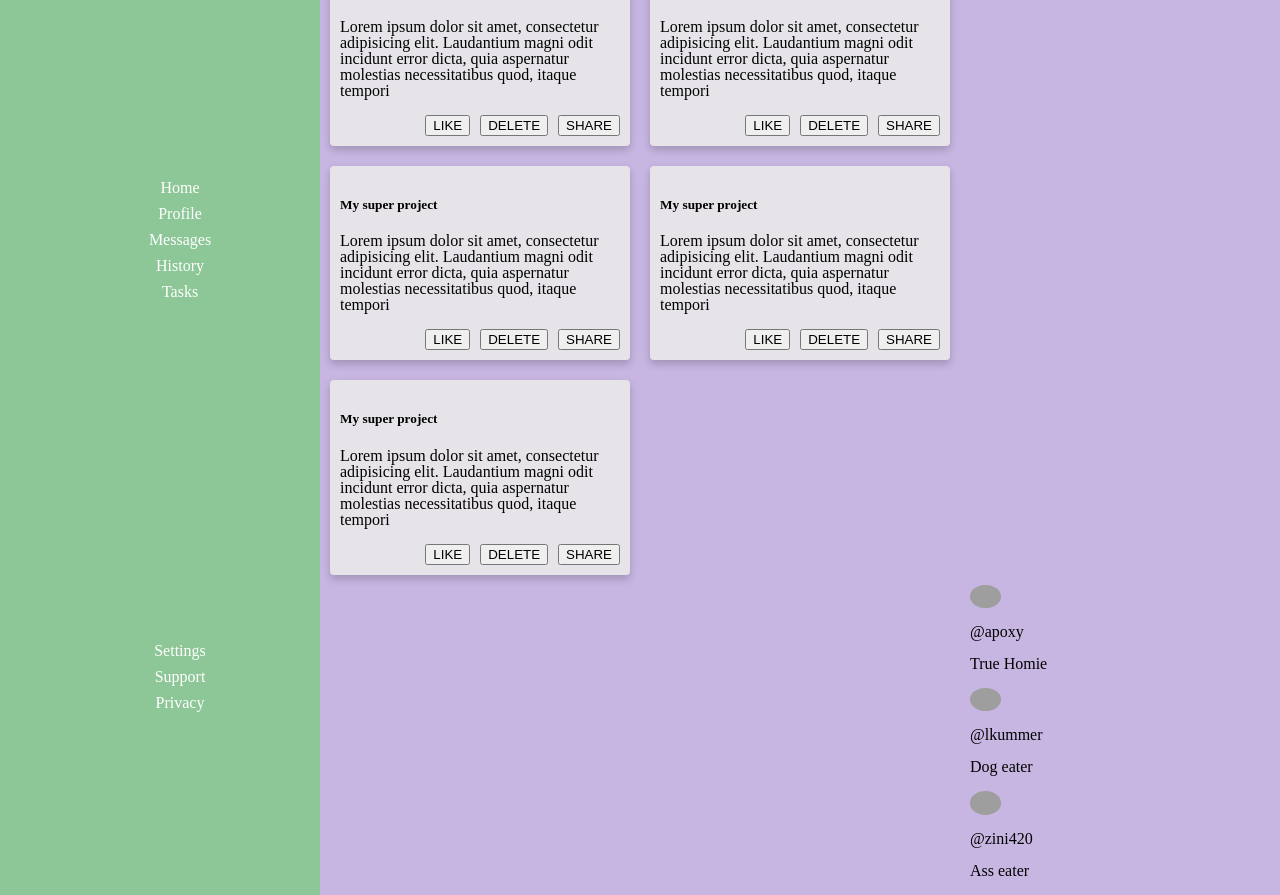
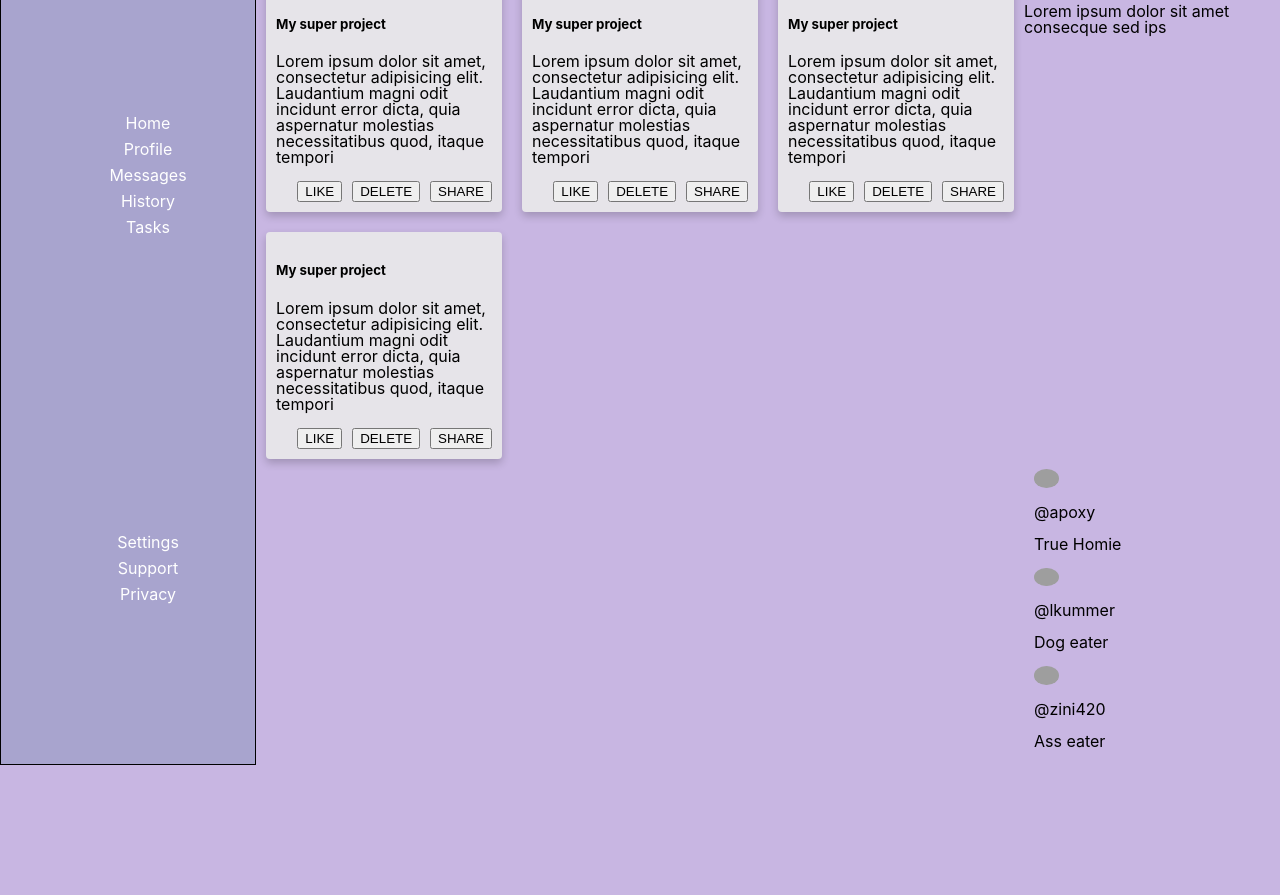
Before and after one commit to oxedom/dashboard-, a plain HTML site: page index.html in a window 1280 px wide. Shown: the part 414-1309 px from the top of the page. After the commit the page ends 1179 px from the top, so only its background shows below. Drawn offline with Linux system fonts and the light colour scheme; grey boxes are pictures that could not be loaded.

Commit message:
final changes for today, back at it tommrow

```diff
--- a/styles.css
+++ b/styles.css
@@ -1,6 +1,7 @@
 body {
     margin: 0;
     padding: 0;
+    font-family: -apple-system, BlinkMacSystemFont, "Segoe UI", Roboto, Helvetica, Arial, sans-serif, "Apple Color Emoji", "Segoe UI Emoji", "Segoe UI Symbol";
 }
 
 HTML5 display-role reset for older browsers article,
@@ -66,15 +67,14 @@ body {
 
 .body-container {
     display: grid;
-
-    grid-template-columns: repeat(4, 1fr);
+    grid-template-columns: repeat(5, 1fr);
     grid-template-rows: repeat(4, 2fr);
 }
 
 .main {
     display: grid;
     grid-column-start: 2;
-    grid-column-end: 4;
+    grid-column-end: 5;
     grid-template-columns: repeat(auto-fit, minmax(250px, 1fr));
 
 }
@@ -104,6 +104,7 @@ body {
 }
 
 user-list {
+
     gap: 10px;
     display: flex;
     justify-items: start;
@@ -112,8 +113,9 @@ user-list {
 }
 
 .trending {
-    grid-column: 4 / -1;
-    grid-row: 3 / 4;
+
+    grid-column: 5 / -1;
+    grid-row: 4 / 4;
     margin-left: 10px;
     display: flex;
     flex-direction: column;
@@ -139,6 +141,7 @@ body>header>div.bottem-nav>div.user {
     background-color: var(--main-color);
     padding-left: 20px;
     display: flex;
+    padding-right: 20px;
     justify-content: space-between;
     align-items: center;
 }
@@ -149,7 +152,8 @@ body>header>div.bottem-nav>div.user {
 
     grid-template-columns: repeat(auto-fit, repeat(3, minmax(150px, 1fr)));
     /* grid-template-columns: repeat(1, 1fr); */
-    background-color: rgb(141, 199, 151);
+    background-color: var(--third-color);
+    border: black 1px solid;
     grid-column: 1 / 1;
     grid-row: 1 / -1;
 }
```
